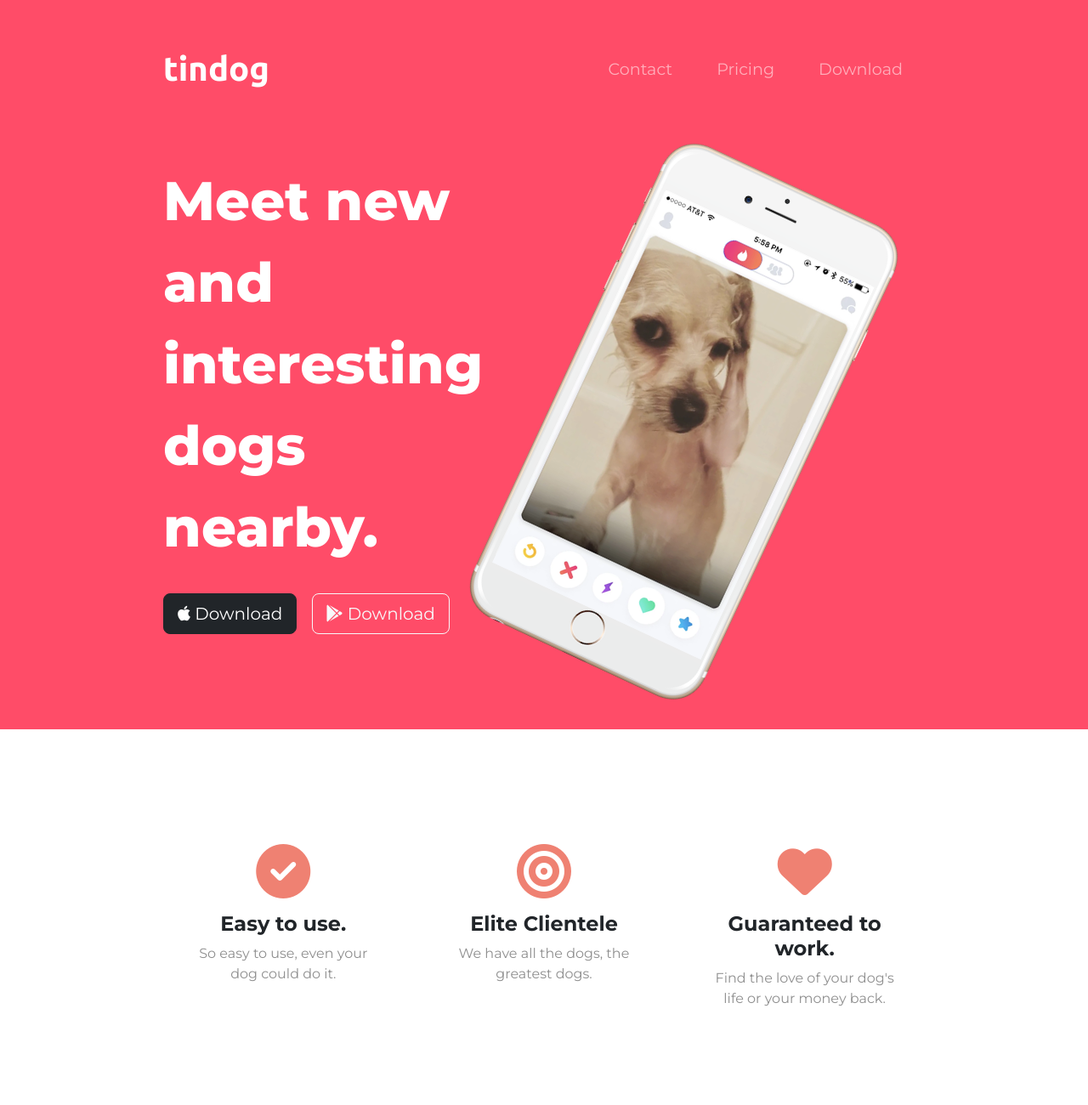
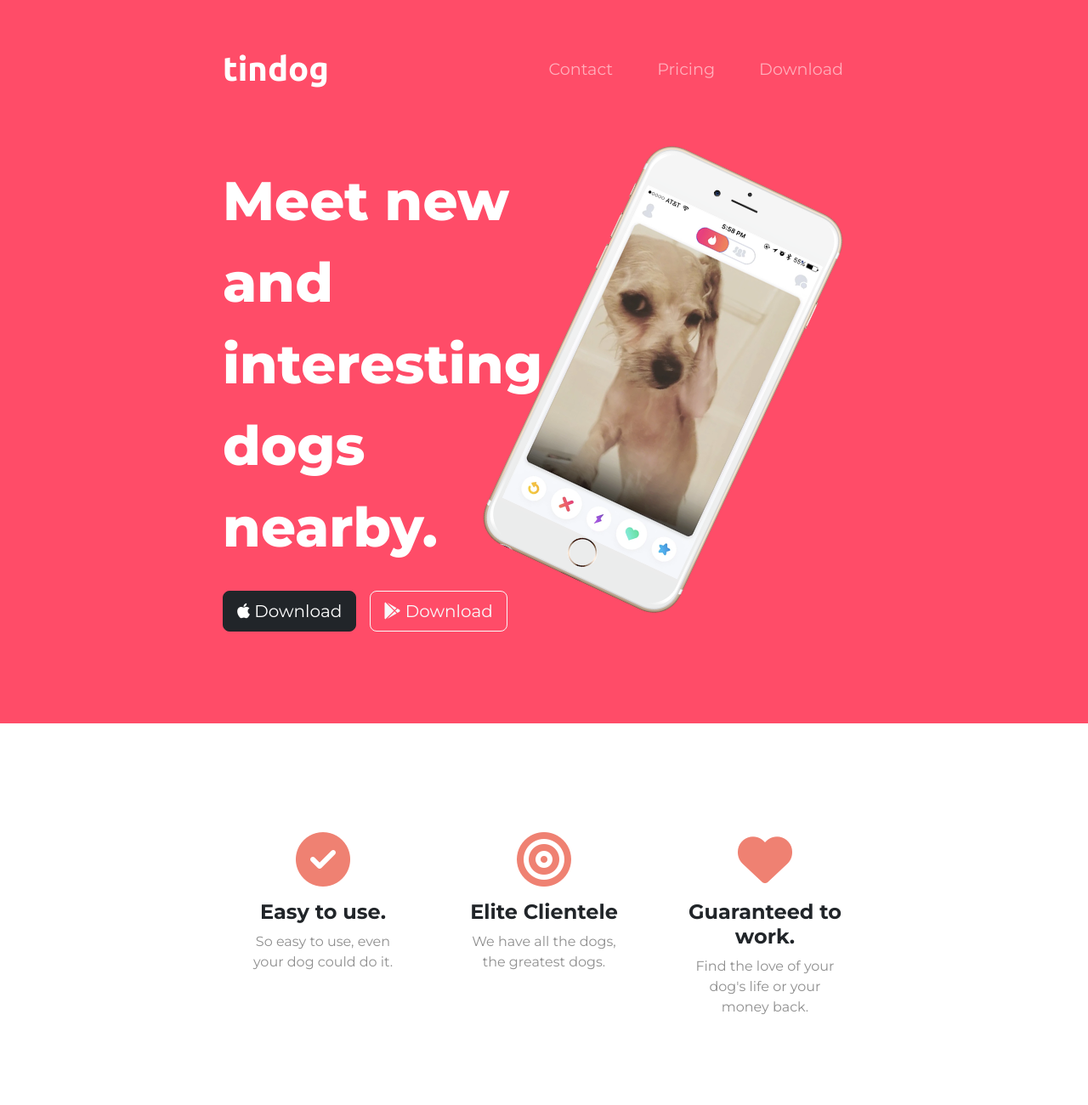
Before and after one commit to Obakeng-Mogale/tindog2, a plain HTML site: page index.html in a window 1280 px wide. Shown: the top 1300 px of the page at 85% size. Drawn offline with nearby package versions, Linux system fonts and the light colour scheme.

Commit message:
Update index.html
added container to rows

```diff
--- a/index.html
+++ b/index.html
@@ -29,7 +29,7 @@
 
   <section class="colored-section" id="title">
 
-    <div class="container-fluid">
+    <div class="container-fluid container">
       <!-- Nav Bar -->
       <nav class="navbar  navbar-expand-lg navbar-dark">
         <a class="navbar-brand " href="">tindog</a>
@@ -78,7 +78,7 @@
   <!-- Features -->
 
   <section class="white-section" id="features">
-    <div class="container-fluid">
+    <div class="container-fluid container">
       <div class="row">
         <div class="feature col-lg-4">
           <i class="reddish fa-solid fa-circle-check fa-4x"></i>
```
